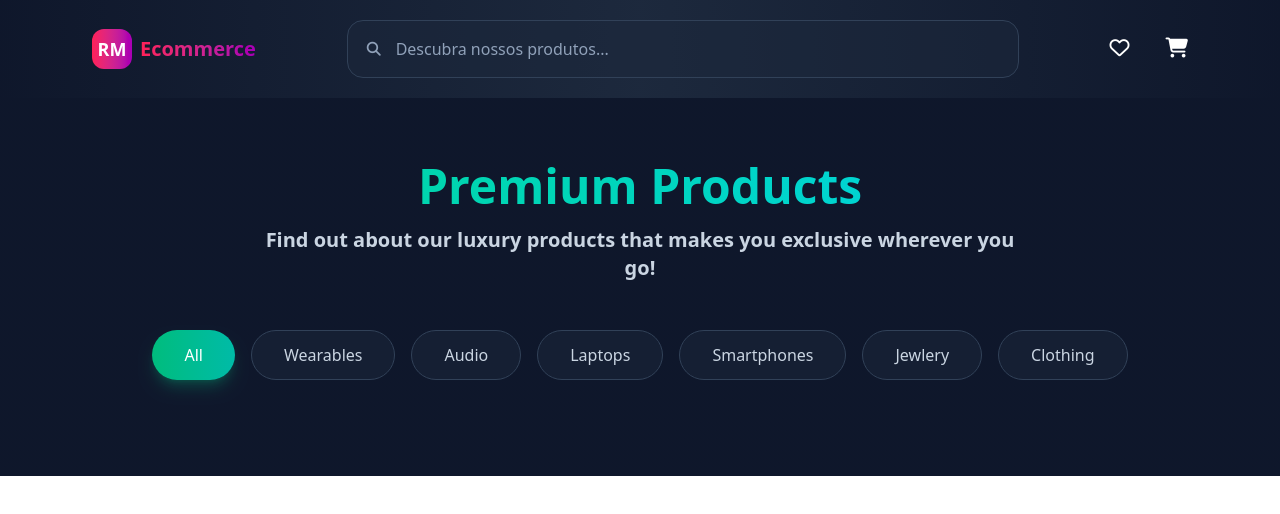
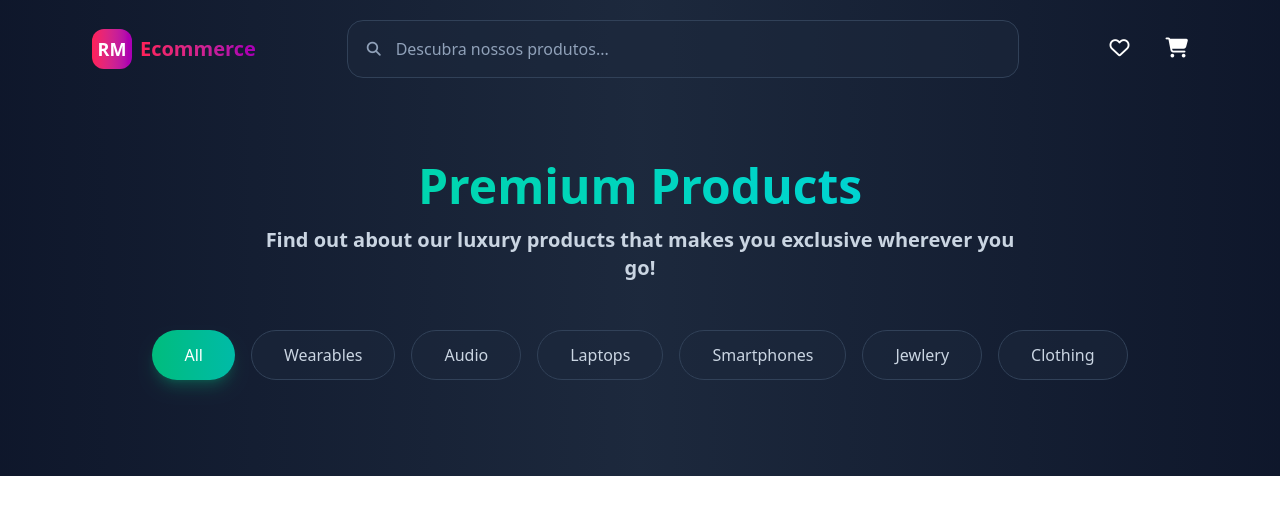
Before and after one commit to ma-pedroza/Ecommerce-RM, a Vue app in the folder ecommerce-RM/: page / in a window 1280 px wide. Shown: the top 514 px of the page. Built offline with nearby package versions, Linux system fonts and the light colour scheme.

Commit message:
Atualizando cor do header

```diff
--- a/ecommerce-RM/src/components/Header.vue
+++ b/ecommerce-RM/src/components/Header.vue
@@ -1,5 +1,5 @@
 <template>
-    <div class="block py-16 bg-gradient-to-r from-slate-900 via-slate800 to-slate-900 text-white">
+    <div class="block py-16 bg-gradient-to-r from-slate-900 via-slate-800 to-slate-900 text-white">
         <div class="max-w-7xl mx-auto px-4 sm:px-6 lg:px-8">
             <div class="text-center mb-12">
                 <h1 class="text-5xl font-bold mb-4 bg-gradient-to-r from-emerald-400 via-teal-400 to-cyan-400 bg-clip-text text-transparent">Premium Products</h1>
```
